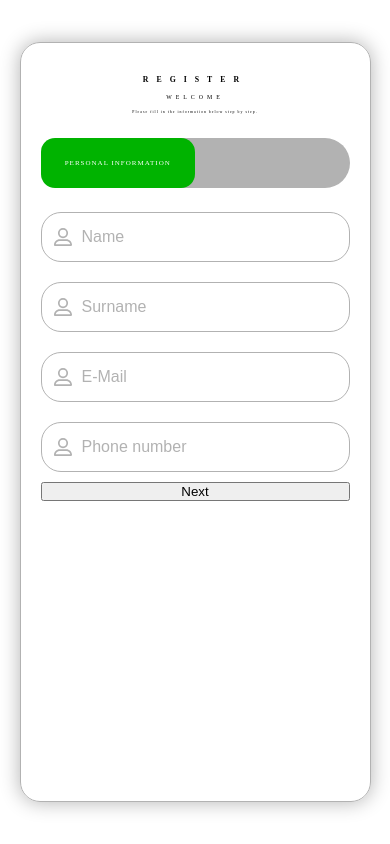
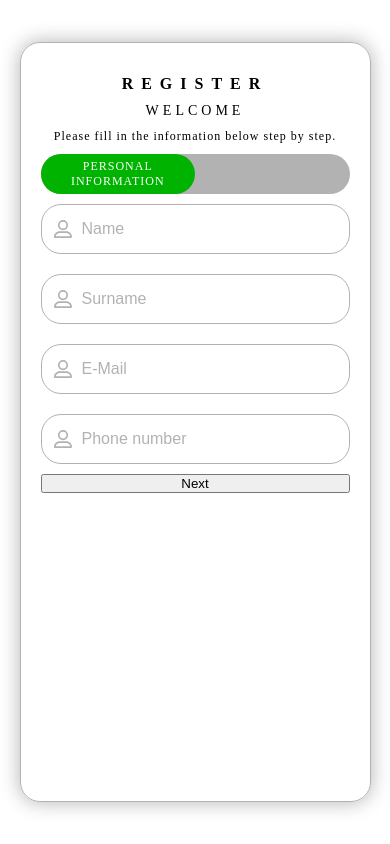
Before and after one commit to go-matchmaker/matchmaker, a Next.js app: page /register in a window 390 px wide. Built offline with nearby package versions, Linux system fonts and the light colour scheme.

Commit message:
feat: responsive font sizes added.

```diff
--- a/src/app/globals.css
+++ b/src/app/globals.css
@@ -7,3 +7,24 @@
 main {
   margin-top: 100px;
 }
+
+/* width */
+::-webkit-scrollbar {
+  width: 4px;
+}
+
+/* Track */
+::-webkit-scrollbar-track {
+  background-color: transparent;
+}
+
+/* Handle */
+::-webkit-scrollbar-thumb {
+  background-color: #b2b2b2;
+  border-radius: 20px;
+}
+
+/* Handle on hover */
+::-webkit-scrollbar-thumb:hover {
+  background-color: #494949;
+}
--- a/src/app/register/page.tsx
+++ b/src/app/register/page.tsx
@@ -21,6 +21,7 @@ const Container = styled.div`
   align-items: center;
   width: 100vw;
   height: 100vh;
+  overflow: hidden;
 `;
 
 const CenterContainer = styled.div`
@@ -30,6 +31,7 @@ const CenterContainer = styled.div`
   border-radius: 20px;
   padding: 20px;
   box-shadow: 0px 0px 20px ${(props) => props.theme.colors.mainGrey};
+  overflow-y: auto;
   transition: height 1s, width 1s;
 
   ${(props) => props.theme.breakpoints.laptopL} {
@@ -57,6 +59,21 @@ const ProgressBarContainer = styled.div`
   border-radius: 2em;
   user-select: none;
   margin: 24px 0px;
+  transition: height 500ms, margin 500ms;
+
+  ${(props) => props.theme.breakpoints.laptopL} {
+    margin: 20px 0px;
+  }
+  ${(props) => props.theme.breakpoints.laptop} {
+    height: 40px;
+    margin: 18px 0px;
+  }
+  ${(props) => props.theme.breakpoints.tablet} {
+    margin: 16px 0px;
+  }
+  ${(props) => props.theme.breakpoints.mobile} {
+    margin: 10px 0px;
+  }
 `;
 
 const ProgressBarLabel = styled.label<{ $activestep: RegisterSteps }>`
@@ -70,20 +87,21 @@ const ProgressBarLabel = styled.label<{ $activestep: RegisterSteps }>`
   letter-spacing: 1px;
   background-color: ${(props) => props.theme.colors.mainGreen};
   border-radius: 2em;
-  padding: 0em 2em;
-  transition: width 1s;
   color: white;
-  font-size: 0.8vw;
+  font-size: ${(props) => props.theme.fontSizes.default};
   transition: font-size 500ms, width 500ms;
 
   ${(props) => props.theme.breakpoints.laptopL} {
-    font-size: 0.9vw;
+    font-size: ${(props) => props.theme.fontSizes.laptopL};
   }
   ${(props) => props.theme.breakpoints.laptop} {
-    font-size: 1.3vw;
+    font-size: ${(props) => props.theme.fontSizes.laptop};
   }
   ${(props) => props.theme.breakpoints.tablet} {
-    font-size: 1.8vw;
+    font-size: ${(props) => props.theme.fontSizes.tablet};
+  }
+  ${(props) => props.theme.breakpoints.mobile} {
+    font-size: ${(props) => props.theme.fontSizes.mobile};
   }
 `;
 
@@ -132,19 +150,61 @@ const TopTextContainer = styled.div`
 `;
 
 const RegısterLabel = styled.label`
-  font-size: 2vw;
+  font-size: ${(props) => props.theme.headerFontSizes.default};
   font-weight: bold;
   letter-spacing: 8px;
+  transition: font-size 500ms;
+
+  ${(props) => props.theme.breakpoints.laptopL} {
+    font-size: ${(props) => props.theme.headerFontSizes.laptopL};
+  }
+  ${(props) => props.theme.breakpoints.laptop} {
+    font-size: ${(props) => props.theme.headerFontSizes.laptop};
+  }
+  ${(props) => props.theme.breakpoints.tablet} {
+    font-size: ${(props) => props.theme.headerFontSizes.tablet};
+  }
+  ${(props) => props.theme.breakpoints.mobile} {
+    font-size: ${(props) => props.theme.headerFontSizes.mobile};
+  }
 `;
 const WelcomeLabel = styled.label`
-  font-size: 1.5vw;
+  font-size: ${(props) => props.theme.subFontSizes.default};
   font-weight: 500;
   letter-spacing: 4px;
+  transition: font-size 500ms;
+
+  ${(props) => props.theme.breakpoints.laptopL} {
+    font-size: ${(props) => props.theme.subFontSizes.laptopL};
+  }
+  ${(props) => props.theme.breakpoints.laptop} {
+    font-size: ${(props) => props.theme.subFontSizes.laptop};
+  }
+  ${(props) => props.theme.breakpoints.tablet} {
+    font-size: ${(props) => props.theme.subFontSizes.tablet};
+  }
+  ${(props) => props.theme.breakpoints.mobile} {
+    font-size: ${(props) => props.theme.subFontSizes.mobile};
+  }
 `;
 const DescrıptıonLabel = styled.label`
-  font-size: 1vw;
+  font-size: ${(props) => props.theme.fontSizes.default};
   font-weight: 500;
   letter-spacing: 1px;
+  transition: font-size 500ms;
+
+  ${(props) => props.theme.breakpoints.laptopL} {
+    font-size: ${(props) => props.theme.fontSizes.laptopL};
+  }
+  ${(props) => props.theme.breakpoints.laptop} {
+    font-size: ${(props) => props.theme.fontSizes.laptop};
+  }
+  ${(props) => props.theme.breakpoints.tablet} {
+    font-size: ${(props) => props.theme.fontSizes.tablet};
+  }
+  ${(props) => props.theme.breakpoints.mobile} {
+    font-size: ${(props) => props.theme.fontSizes.mobile};
+  }
 `;
 
 const Register = () => {
--- a/src/utils/theme.ts
+++ b/src/utils/theme.ts
@@ -7,6 +7,27 @@ export const theme = {
     darkGrey: "#494949",
     lightGrey: "#efefef",
   },
+  headerFontSizes: {
+    default: "28px",
+    laptopL: "26px",
+    laptop: "20px",
+    tablet: "18px",
+    mobile: "16px",
+  },
+  subFontSizes: {
+    default: "24px",
+    laptopL: "22px",
+    laptop: "18px",
+    tablet: "16px",
+    mobile: "14px",
+  },
+  fontSizes: {
+    default: "16px",
+    laptopL: "16px",
+    laptop: "14px",
+    tablet: "14px",
+    mobile: "12px",
+  },
   breakpoints: {
     mobile: "@media (max-width: 425px)",
     tablet: "@media (max-width: 768px)",
```
Also changed, not shown: styled.d.ts (+21 -0 lines).
